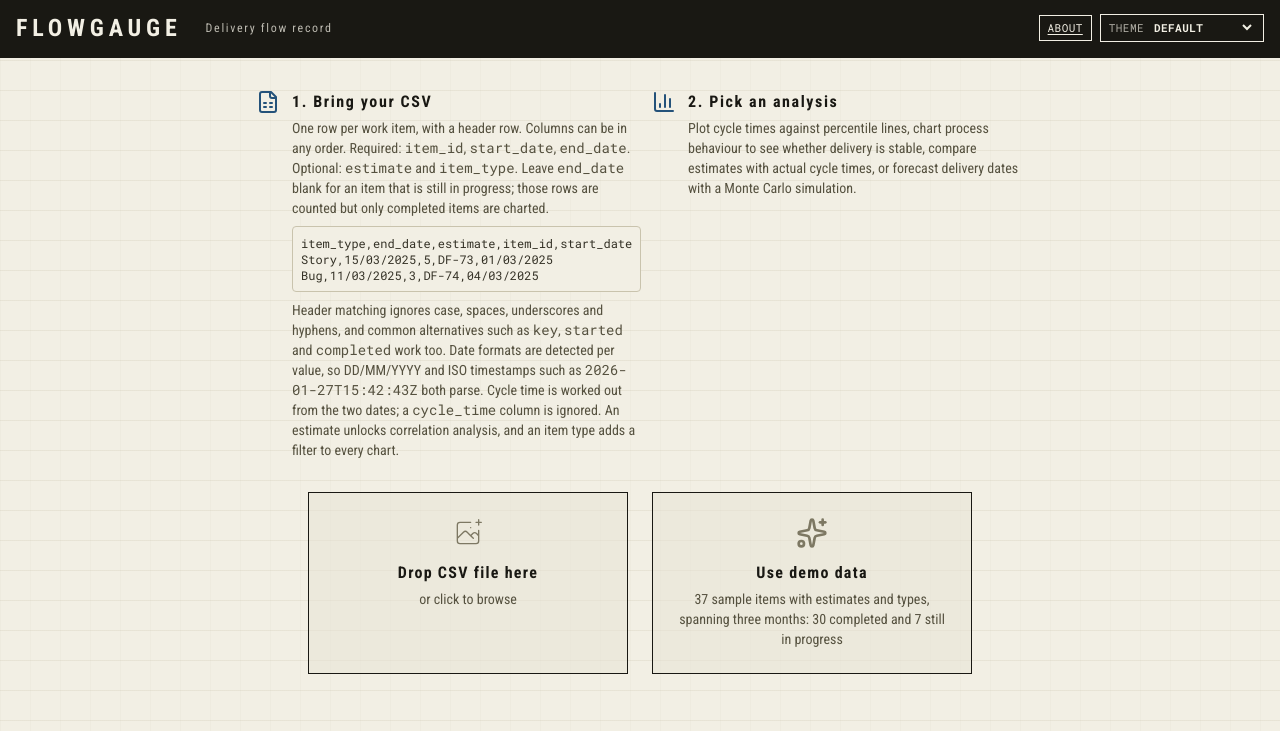
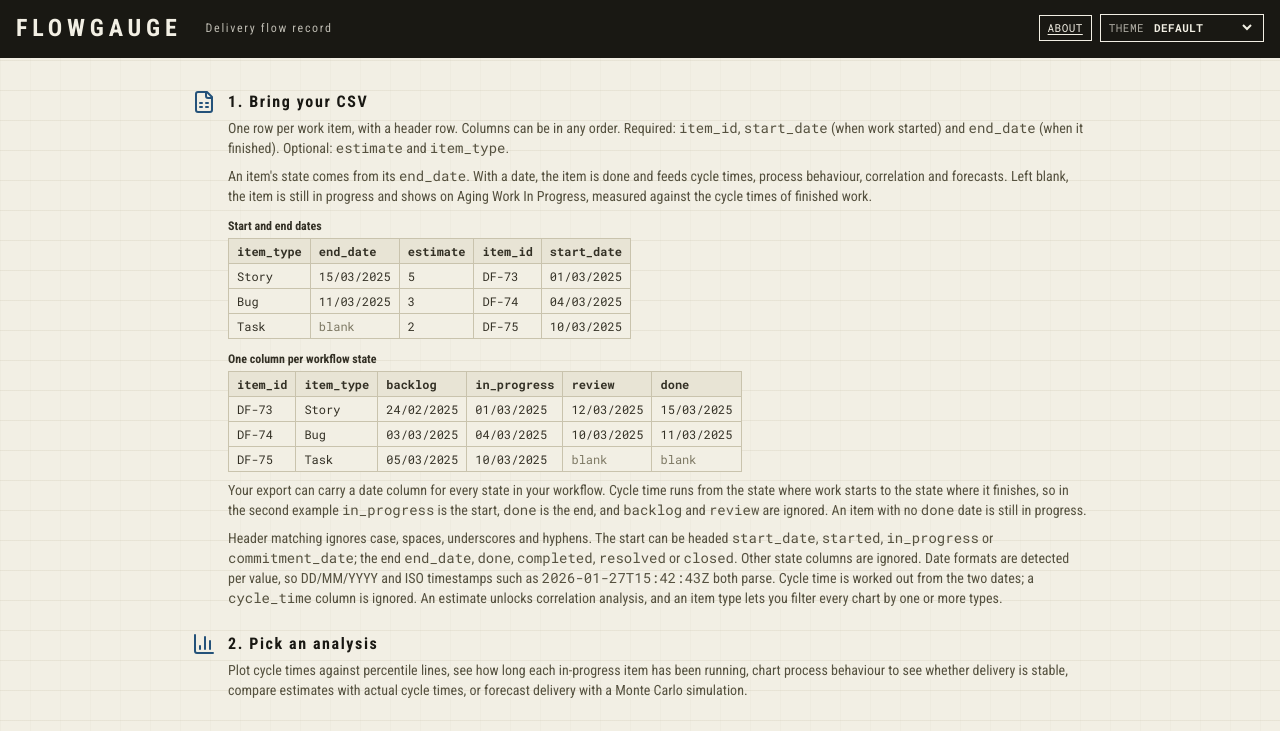
Before and after one commit to andyxr/ct_scan, a Next.js app: page / in a window 1280 px wide. Shown: the top 731 px of the page. Built offline with nearby package versions, Linux system fonts and the light colour scheme.

Commit message:
Improved the Bring Your CSV explainer.

```diff
--- a/components/FileUpload.tsx
+++ b/components/FileUpload.tsx
@@ -5,6 +5,52 @@ import Papa from 'papaparse'
 import { FileSpreadsheet, BarChart3, Sparkles } from 'lucide-react'
 import { DEMO_DATA } from '@/lib/demoData'
 import { validationError, type CsvRow } from '@/lib/csv'
+
+/** Example files, shown as tables. The first row is the header; '' is a blank cell. */
+const DATES_EXAMPLE = [
+  ['item_type', 'end_date', 'estimate', 'item_id', 'start_date'],
+  ['Story', '15/03/2025', '5', 'DF-73', '01/03/2025'],
+  ['Bug', '11/03/2025', '3', 'DF-74', '04/03/2025'],
+  ['Task', '', '2', 'DF-75', '10/03/2025'],
+]
+
+const STATES_EXAMPLE = [
+  ['item_id', 'item_type', 'backlog', 'in_progress', 'review', 'done'],
+  ['DF-73', 'Story', '24/02/2025', '01/03/2025', '12/03/2025', '15/03/2025'],
+  ['DF-74', 'Bug', '03/03/2025', '04/03/2025', '10/03/2025', '11/03/2025'],
+  ['DF-75', 'Task', '05/03/2025', '10/03/2025', '', ''],
+]
+
+function ExampleCsv({ caption, rows }: { caption: string; rows: string[][] }) {
+  const [header, ...body] = rows
+  return (
+    <div className="overflow-x-auto">
+      <table className="sheet-figure border-collapse text-xs text-gray-700">
+        <caption className="mb-1 text-left [font-family:var(--font-ui)] text-xs font-bold text-gray-700">{caption}</caption>
+        <thead>
+          <tr>
+            {header.map((cell) => (
+              <th key={cell} scope="col" className="border border-gray-200 bg-gray-100 px-2 py-1 text-left font-bold">
+                {cell}
+              </th>
+            ))}
+          </tr>
+        </thead>
+        <tbody className="bg-gray-50">
+          {body.map((row) => (
+            <tr key={row[header.indexOf('item_id')]}>
+              {row.map((cell, i) => (
+                <td key={header[i]} className="whitespace-nowrap border border-gray-200 px-2 py-1">
+                  {cell || <span className="text-gray-400">blank</span>}
+                </td>
+              ))}
+            </tr>
+          ))}
+        </tbody>
+      </table>
+    </div>
+  )
+}
 
 interface FileUploadProps {
   onUpload: (data: CsvRow[]) => void
@@ -77,33 +123,48 @@ export default function FileUpload({ onUpload }: FileUploadProps) {
 
   return (
     <div className="flex flex-col items-center">
-      <div className="grid grid-cols-1 md:grid-cols-2 gap-6 max-w-3xl mb-8">
+      <div className="flex w-full max-w-4xl flex-col gap-6 mb-8">
         <div className="flex gap-3">
           <FileSpreadsheet className="h-6 w-6 shrink-0 text-blue-600" aria-hidden="true" />
           <div>
             <h2 className="font-bold tracking-[0.1em] text-gray-900">1. Bring your CSV</h2>
             <p className="text-sm text-gray-600 mt-1">
-              One row per work item, with a header row. Columns can be
-              in any order. Required: <code>item_id</code>, <code>start_date</code>,{' '}
-              <code>end_date</code>. Optional: <code>estimate</code> and{' '}
-              <code>item_type</code>. Leave <code>end_date</code> blank for an
-              item that is still in progress; those rows are counted but only
-              completed items are charted.
+              One row per work item, with a header row. Columns can be in any
+              order. Required: <code>item_id</code>, <code>start_date</code>{' '}
+              (when work started) and <code>end_date</code> (when it finished).
+              Optional: <code>estimate</code> and <code>item_type</code>.
             </p>
-            <pre className="mt-2 overflow-x-auto rounded border border-gray-200 bg-gray-50 p-2 text-xs text-gray-700">
-              <code>{`item_type,end_date,estimate,item_id,start_date
-Story,15/03/2025,5,DF-73,01/03/2025
-Bug,11/03/2025,3,DF-74,04/03/2025`}</code>
-            </pre>
             <p className="text-sm text-gray-600 mt-2">
-              Header matching ignores case, spaces, underscores and hyphens, and
-              common alternatives such as <code>key</code>, <code>started</code>{' '}
-              and <code>completed</code> work too. Date formats are detected per
-              value, so DD/MM/YYYY and ISO timestamps such as{' '}
-              <code>2026-01-27T15:42:43Z</code> both parse. Cycle time is worked
-              out from the two dates; a <code>cycle_time</code> column is ignored.
-              An estimate unlocks correlation analysis, and an item type adds a
-              filter to every chart.
+              An item&apos;s state comes from its <code>end_date</code>. With a
+              date, the item is done and feeds cycle times, process behaviour,
+              correlation and forecasts. Left blank, the item is still in
+              progress and shows on Aging Work In Progress, measured against
+              the cycle times of finished work.
+            </p>
+            <div className="mt-3 flex flex-col gap-3">
+              <ExampleCsv caption="Start and end dates" rows={DATES_EXAMPLE} />
+              <ExampleCsv caption="One column per workflow state" rows={STATES_EXAMPLE} />
+            </div>
+            <p className="text-sm text-gray-600 mt-2">
+              Your export can carry a date column for every state in your
+              workflow. Cycle time runs from the state where work starts to the
+              state where it finishes, so in the second example{' '}
+              <code>in_progress</code> is the start, <code>done</code> is the end,
+              and <code>backlog</code> and <code>review</code> are ignored. An
+              item with no <code>done</code> date is still in progress.
+            </p>
+            <p className="text-sm text-gray-600 mt-2">
+              Header matching ignores case, spaces, underscores and hyphens.
+              The start can be headed <code>start_date</code>,{' '}
+              <code>started</code>, <code>in_progress</code> or{' '}
+              <code>commitment_date</code>; the end <code>end_date</code>,{' '}
+              <code>done</code>, <code>completed</code>, <code>resolved</code>{' '}
+              or <code>closed</code>. Other state columns are ignored. Date formats are detected per value, so DD/MM/YYYY
+              and ISO timestamps such as <code>2026-01-27T15:42:43Z</code> both
+              parse. Cycle time is worked out from the two dates; a{' '}
+              <code>cycle_time</code> column is ignored. An estimate unlocks
+              correlation analysis, and an item type lets you filter every chart
+              by one or more types.
             </p>
           </div>
         </div>
@@ -113,10 +174,10 @@ Bug,11/03/2025,3,DF-74,04/03/2025`}</code>
           <div>
             <h2 className="font-bold tracking-[0.1em] text-gray-900">2. Pick an analysis</h2>
             <p className="text-sm text-gray-600 mt-1">
-              Plot cycle times against percentile lines, chart process
-              behaviour to see whether delivery is stable, compare estimates with
-              actual cycle times, or forecast delivery dates with a Monte Carlo
-              simulation.
+              Plot cycle times against percentile lines, see how long each
+              in-progress item has been running, chart process behaviour to see
+              whether delivery is stable, compare estimates with actual cycle
+              times, or forecast delivery with a Monte Carlo simulation.
             </p>
           </div>
         </div>
```
